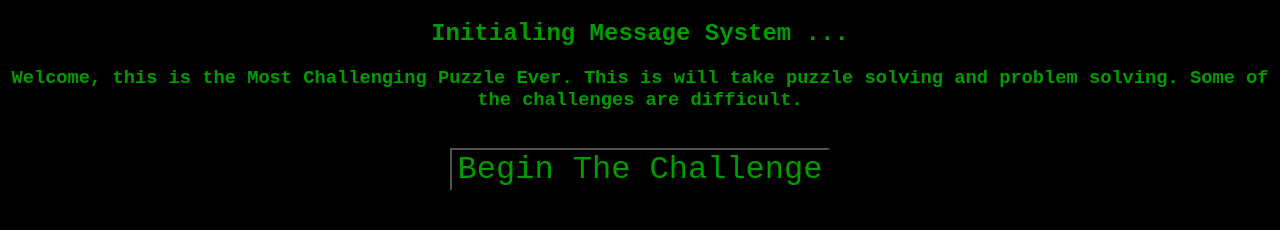
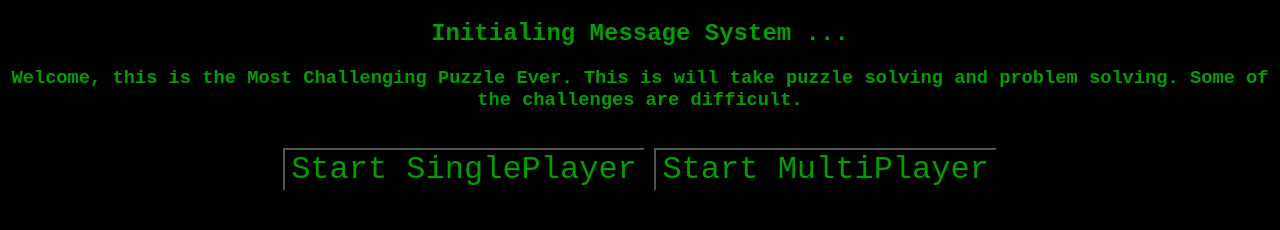
Before and after one commit to Craftingkid123/puzzle, a plain HTML site: page index.html in a window 1280 px wide. Drawn offline with Linux system fonts and the light colour scheme.

Commit message:
Adding Multiplayer and SinglePlayer modes

```diff
--- a/beginningScript.js
+++ b/beginningScript.js
@@ -4,7 +4,11 @@ function begin() {
 }
 
 
-function nextPage() {
+function singleplayer() {
     window.location.href = "challangeOne.html"
 
 }
+
+function multiPlayer() {
+    window.location.href = "name.html"
+}
--- a/index.html
+++ b/index.html
@@ -10,6 +10,7 @@
 <body>
     <h2>Initialing Message System ...</h2>
     <h3>Welcome, this is the Most Challenging Puzzle Ever. This is will take puzzle solving and problem solving. Some of the challenges are difficult.</h3><br>
-    <button class="beginButton" onclick="nextPage()">Begin The Challenge</button>
+    <button class="beginButton" onclick="singleplayer()">Start SinglePlayer</button>
+    <button class="beginButton" onclick="multiPlayer()">Start MultiPlayer</button>
 </body>
 </html>
```
